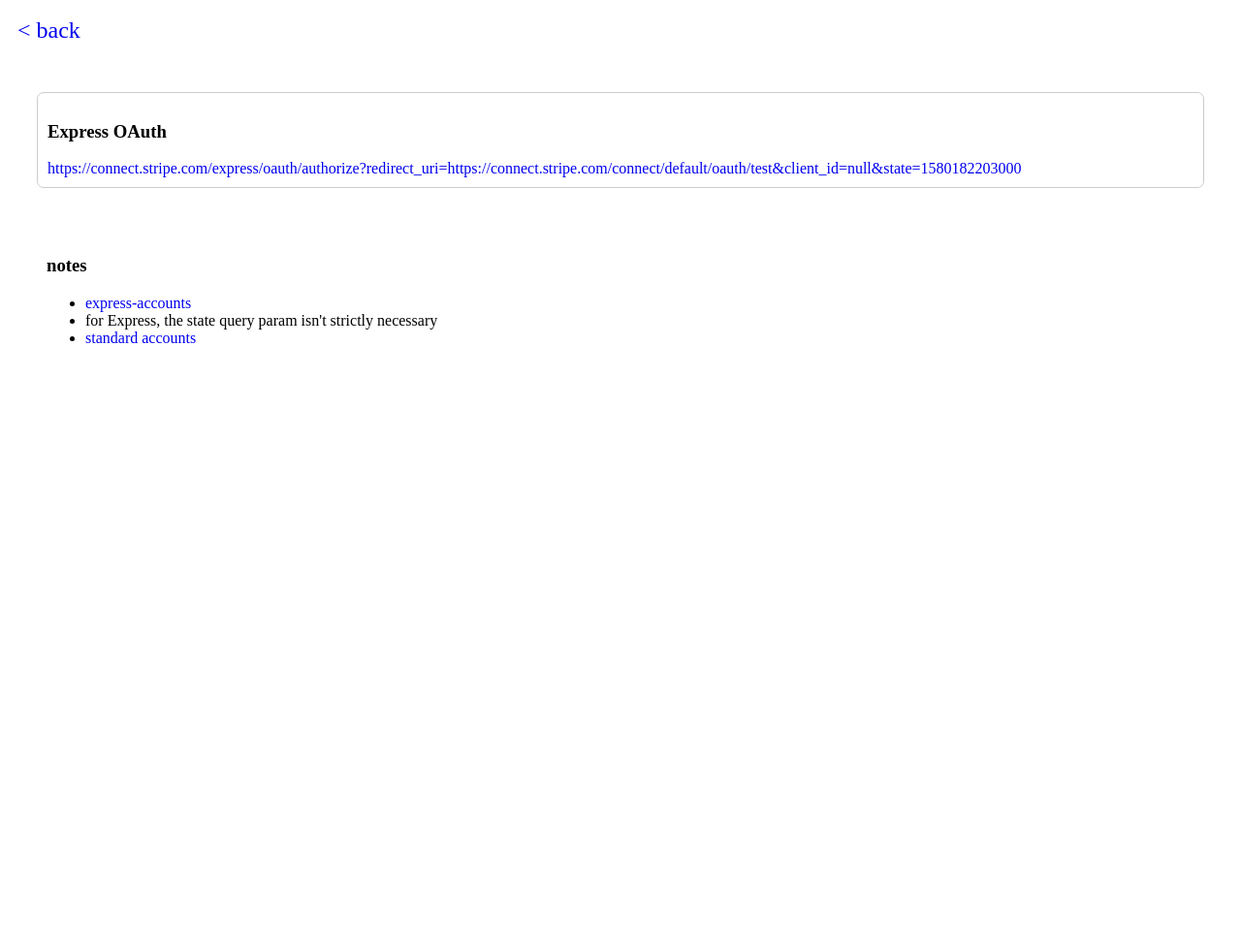
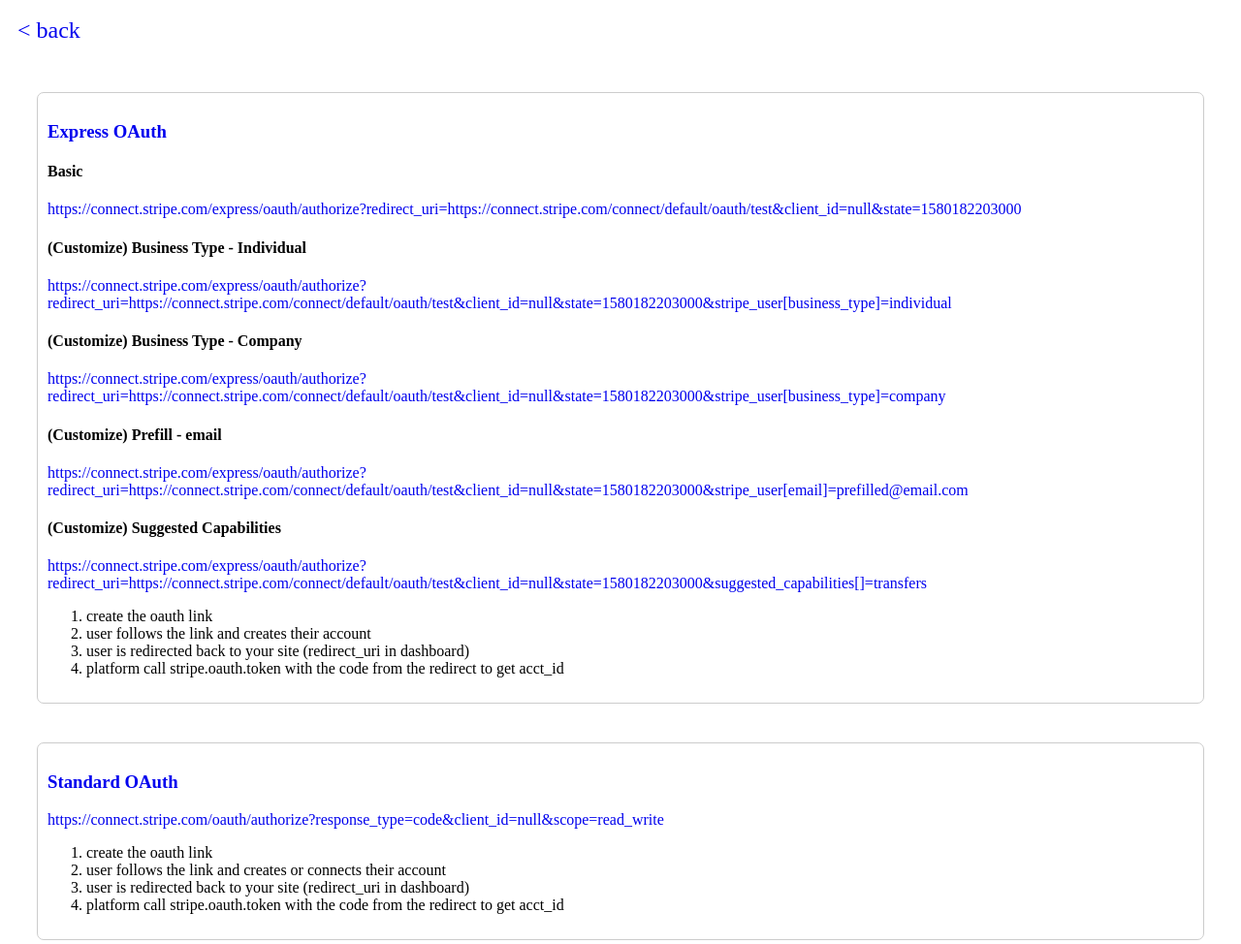
Before and after one commit to ttmarek/stripejs.app, a website: page src/oauth/index.html in a window 1280 px wide. Shown: the top 974 px of the page at 97% size. Before the commit the page ends 800 px from the top, so only its background shows below. Drawn offline with Linux system fonts and the light colour scheme.

Commit message:
improve oath page and add blank page

```diff
--- /dev/null
+++ b/src/blank/index.js
@@ -0,0 +1,4 @@
+const urlParams = new URLSearchParams(window.location.search);
+const publishableKey = urlParams.get("key");
+
+const stripe = Stripe(publishableKey);
--- a/src/oauth/index.html
+++ b/src/oauth/index.html
@@ -15,15 +15,40 @@
     </div>
 
     <div class="with-border with-padding with-margin">
-      <h3>Express OAuth</h3>
+      <a target="_blank" href="https://stripe.com/docs/connect/express-accounts"><h3>Express OAuth</h3></a>
+      <h4>Basic</h4>
       <a target="_blank" id="express-link"></a>
+      <h4>(Customize) Business Type - Individual</h4>
+      <a target="_blank" id="express-link-individual"></a>
+      <h4>(Customize) Business Type - Company</h4>
+      <a target="_blank" id="express-link-company"></a>
+      <h4>(Customize) Prefill - email</h4>
+      <a target="_blank" id="express-link-prefill-email"></a>
+      <h4>(Customize) Suggested Capabilities</h4>
+      <a target="_blank" id="express-link-suggested-capabilities"></a>
+      <ol>
+        <li>create the oauth link</li>
+        <li>user follows the link and creates their account</li>
+        <li>user is redirected back to your site (redirect_uri in dashboard)</li>
+        <li>platform call stripe.oauth.token with the code from the redirect to get acct_id</li>
+      </ol>
     </div>
+
+    <div class="with-border with-padding with-margin">
+      <a target="_blank" href="https://stripe.com/docs/connect/standard-accounts"><h3>Standard OAuth</h3></a>
+      <a target="_blank" id="standard-link"></a>
+      <ol>
+        <li>create the oauth link</li>
+        <li>user follows the link and creates or connects their account</li>
+        <li>user is redirected back to your site (redirect_uri in dashboard)</li>
+        <li>platform call stripe.oauth.token with the code from the redirect to get acct_id</li>
+      </ol>
+    </div>
+
     <div class="with-padding with-margin">
       <h3>notes</h3>
       <ul>
-        <li><a target="_blank" href="https://stripe.com/docs/connect/express-accounts">express-accounts</a></li>
         <li>for Express, the state query param isn't strictly necessary</li>
-        <li><a target="_blank" href="https://stripe.com/docs/connect/standard-accounts">standard accounts</a></li>
       </ul>
     </div>
     <script src="index.js"></script>
--- a/src/oauth/index.js
+++ b/src/oauth/index.js
@@ -1,5 +1,8 @@
 const urlParams = new URLSearchParams(window.location.search);
 const clientId = urlParams.get("client_id")
+
+const DEFAULT_REDIRECT_URL = 'https://connect.stripe.com/connect/default/oauth/test';
+const REDIRECT_URL = urlParams.get("redirect_uri") || DEFAULT_REDIRECT_URL;
 
 const style = {
   base: {
@@ -7,11 +10,29 @@
   }
 };
 
-const expressLink = document.getElementById('express-link');
+const EXPRESS_OAUTH = 'https://connect.stripe.com/express/oauth/authorize';
+const EXPRESS_OAUTH_URL = `${EXPRESS_OAUTH}?redirect_uri=${REDIRECT_URL}&client_id=${clientId}&state=${Date.now()}`;
 
-const expressOAuthLink = `
-https://connect.stripe.com/express/oauth/authorize?redirect_uri=https://connect.stripe.com/connect/default/oauth/test&client_id=${clientId}&state=${Date.now()}
+const expressOAuthLinks = [
+  ['express-link', EXPRESS_OAUTH_URL],
+  ['express-link-individual', `${EXPRESS_OAUTH_URL}&stripe_user[business_type]=individual`],
+  ['express-link-company', `${EXPRESS_OAUTH_URL}&stripe_user[business_type]=company`],
+  ['express-link-prefill-email', `${EXPRESS_OAUTH_URL}&stripe_user[email]=prefilled@email.com`],
+  ['express-link-suggested-capabilities',`${EXPRESS_OAUTH_URL}&suggested_capabilities[]=transfers`],
+];
+
+expressOAuthLinks.forEach(function(link) {
+  console.log(link);
+  const el = document.getElementById(link[0]);
+  el.href = link[1];
+  el.textContent = link[1];
+})
+
+const standardLink = document.getElementById('standard-link');
+
+const standardOAuthLink = `
+https://connect.stripe.com/oauth/authorize?response_type=code&client_id=${clientId}&scope=read_write
 `;
 
-expressLink.textContent = expressOAuthLink;
-expressLink.href = expressOAuthLink;
+standardLink.textContent = standardOAuthLink;
+standardLink.href = standardOAuthLink;
```
Also changed, not shown: src/blank/index.html (added, +15 -0 lines), src/index.html (+2 -4 lines).
